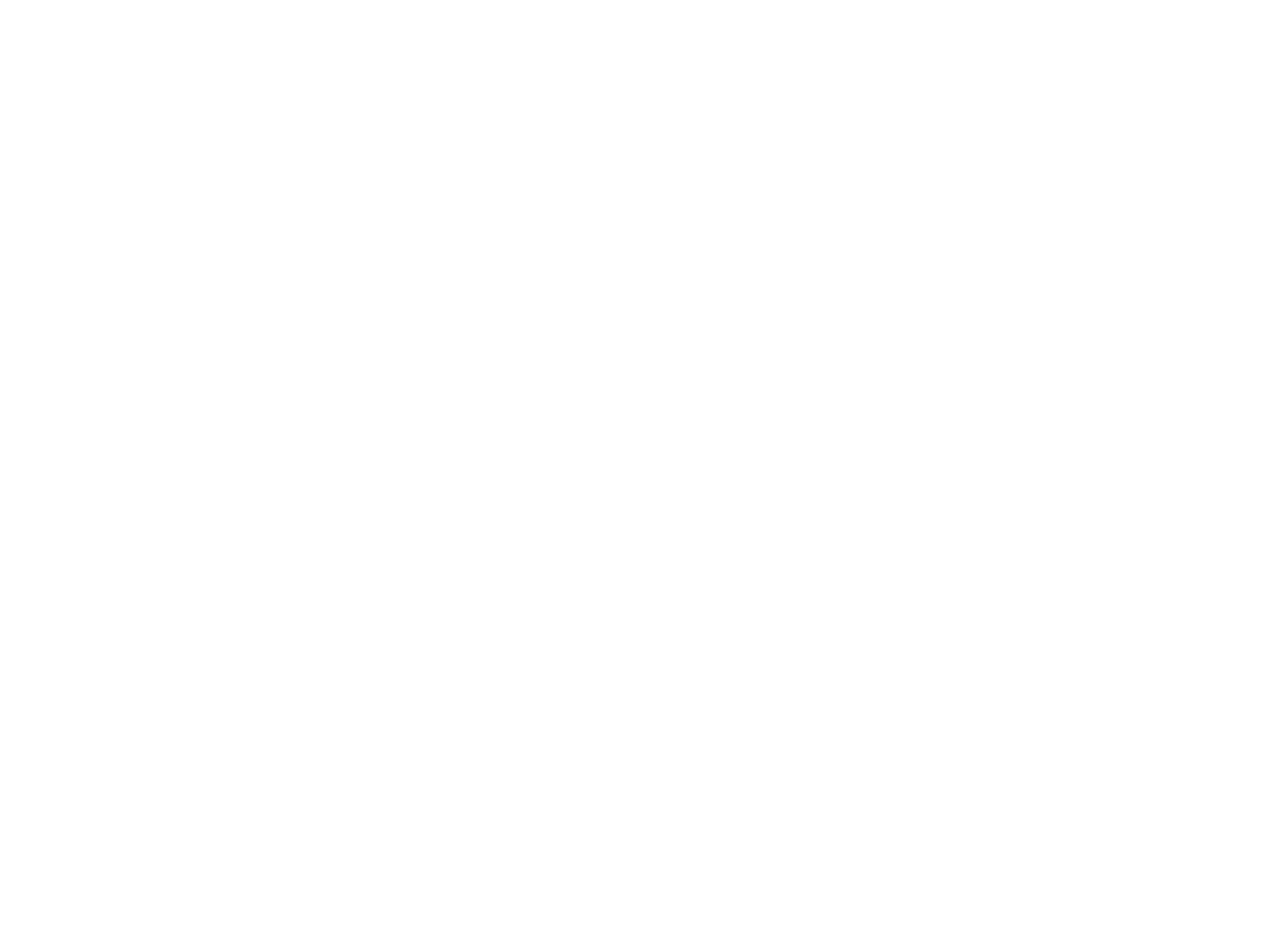
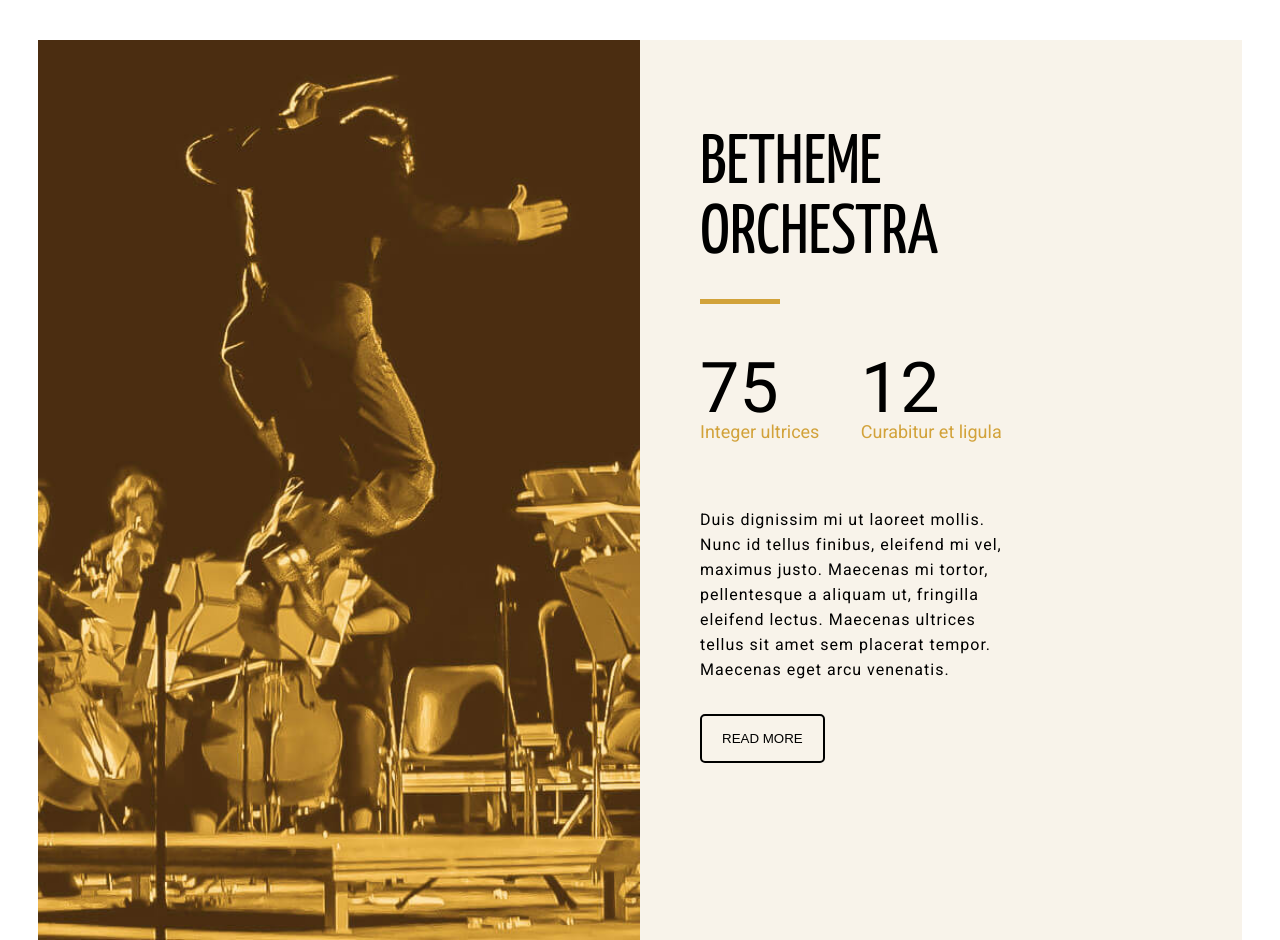
Before and after one commit to RomanKoriachko/React_project, a React (Create React App) app: page / in a window 1280 px wide. Shown: the part 2500-3440 px from the top of the page. Before the commit the page ends 2520 px from the top, so only its background shows below. Built offline with nearby package versions, Linux system fonts and the light colour scheme.

Commit message:
add Slide3

```diff
--- a/src/containers/Main/Main.js
+++ b/src/containers/Main/Main.js
@@ -1,12 +1,14 @@
 import React from 'react'
 import { Slide1 } from './Slide1/Slide1'
 import { Slide2 } from './Slide2/Slide2'
+import { Slide3 } from './Slide3/Slide3'
 
 export const Main = () => {
     return (
         <>
             <Slide1 />
             <Slide2 />
+            <Slide3 />
         </>
     )
 }
--- a/src/containers/Main/Slide2/ArticleItem.js
+++ b/src/containers/Main/Slide2/ArticleItem.js
@@ -34,9 +34,6 @@
                         onClick={onLikeClick}
                         style={{
                             background: `url(${bgImage})`,
-                            // backgroundRepeat: 'no-repeat',
-                            // backgroundPosition: 'center',
-                            // backgroundSize: '20px',
                         }}
                     />
                     <div>{like}</div>
--- a/src/containers/Main/Slide2/Articles.js
+++ b/src/containers/Main/Slide2/Articles.js
@@ -20,7 +20,7 @@
                 )}
             </div>
             <div className="more">
-                <button>DISCOVER MORE</button>
+                <button className="button">DISCOVER MORE</button>
             </div>
         </>
     )
--- a/src/containers/Main/Slide3/Slide3.js
+++ b/src/containers/Main/Slide3/Slide3.js
@@ -1 +1,39 @@
 import React from 'react'
+import slide3img from 'assets/slide3.jpg'
+
+export const Slide3 = () => {
+    return (
+        <div className="container slide3">
+            <div
+                className="slide3-left"
+                style={{
+                    backgroundImage: `url(${slide3img})`,
+                    backgroundSize: 'cover',
+                    backgroundPosition: 'center',
+                }}
+            ></div>
+            <div className="slide3-right">
+                <div className="slide3-header">BETHEME ORCHESTRA</div>
+                <div className="slide3-line"></div>
+                <div className="slide3-count">
+                    <div>
+                        <span>75</span> Integer ultrices
+                    </div>
+                    <div>
+                        <span>12</span> Curabitur et ligula
+                    </div>
+                </div>
+                <div className="slide3-text">
+                    Duis dignissim mi ut laoreet mollis. Nunc id tellus finibus,
+                    eleifend mi vel, maximus justo. Maecenas mi tortor,
+                    pellentesque a aliquam ut, fringilla eleifend lectus.
+                    Maecenas ultrices tellus sit amet sem placerat tempor.
+                    Maecenas eget arcu venenatis.
+                </div>
+                <div>
+                    <button>READ MORE</button>
+                </div>
+            </div>
+        </div>
+    )
+}
--- a/src/styles/style.scss
+++ b/src/styles/style.scss
@@ -4,6 +4,20 @@
 @import 'reset';
 body {
     font-family: 'Yanone Kaffeesatz', sans-serif;
+}
+@mixin button {
+    background: transparent;
+    border: 2px solid black;
+    border-radius: 5px;
+    padding: 15px 150px;
+    cursor: pointer;
+    transition: 0.5s;
+    &:hover{
+        color: white;
+        background-color: #382206;
+        border: 2px solid #382206;
+        transition: 0.5s;
+    }
 }
 // Desktop
 .container {
@@ -182,21 +196,67 @@
     margin: 50px 0px;
     width: 100%;
     text-align: center;
-    button{
-        background: transparent;
-        border: 2px solid black;
-        border-radius: 5px;
-        padding: 15px 150px;
-        cursor: pointer;
-        transition: 0.5s;
-        &:hover{
-            color: white;
-            background-color: #382206;
-            border: 2px solid #382206;
-            transition: 0.5s;
+    .button{
+        @include button;
+    }
+}
+
+.slide3 {
+    padding-top: 20px;
+    display: grid;
+    grid-template-columns: 50% 50%;
+    justify-items: center;
+    .slide3-left{
+        width: 100%;
+        img{
+            height: 900px;
         }
     }
-
+    .slide3-right {
+        height: 900px;
+        width: 100%;
+        background-color: #f8f3ea;
+        padding: 90px 220px 40px 60px;
+        font-weight: 400;
+        display: grid;
+        grid-template-rows: 22% 7% 20% 20% 20%;
+    }
+    .slide3-header {
+        font-size: 70px;
+        width: 100px;
+    }
+    .slide3-line {
+        width: 80px;
+        height: 5px;
+        background-color: #d2a23a;
+    }
+    .slide3-count {
+        font-family: 'Roboto', sans-serif;
+        font-size: 18px;
+        color: #d2a23a;
+        display: grid;
+        grid-template-columns: 50% 50%;
+        >div{
+            width: 130px;
+        }
+        >div:nth-child(2) {
+            width: 150px;
+        }
+        span{
+            font-size: 70px;
+            color: black;
+        }
+    }
+    .slide3-text{
+        font-family: 'Roboto', sans-serif;
+        font-size: 16px;
+        line-height: 25px;
+        letter-spacing: 1px;
+    }
+    button{
+         @include button;
+         padding: 15px 20px;
+    }
 }
 
 // Laptop large
@@ -223,6 +283,13 @@
                 img {
                     width: 500px;
                 }
+            }
+        }
+    }
+    .slide3{
+        .slide3-right{
+            >div:last-child{
+                align-self: center;
             }
         }
     }
@@ -368,7 +435,6 @@
     }
     .cart {
         grid-template-columns: 380px;
-        // grid-template-rows: 550px repeat(2, 600px) 550px;
         .cart-content {
             width: 380px;
             min-height: 550px;
@@ -376,6 +442,28 @@
                 img {
                     width: 380px;
                 }
+            }
+        }
+    }
+    .more {
+        .button{
+            @include button;
+            padding: 15px 50px;
+        }
+    }
+    .slide3{
+        grid-template-columns: 100%;
+        grid-template-rows: 50% 50%;
+        .slide3-left{
+            min-height: 600px;
+        }
+        .slide3-right{
+            padding: 90px 60px 40px 60px;
+            .slide3-header{
+                font-size: 53px;
+            }
+            .slide3-text{
+                font-size: 13px;
             }
         }
     }
@@ -413,4 +501,23 @@
             }
         }
     }
+    .slide3{
+        .slide3-right{
+            padding: 40px 30px 0px 30px;
+            grid-template-rows: 15% 5% 25% 20% 20%;
+            .slide3-count{
+                grid-template-columns: 100%;
+                grid-template-rows: 50% 50%;
+                span{
+                    font-size: 60px;
+                }
+                >div:nth-child(1){
+                    width: 125px;
+                }
+                >div:nth-child(2){
+                    width: 145px;
+                }
+            }
+        }
+    }
 }
```
Also changed, not shown: src/assets/slide3.jpg (added).
